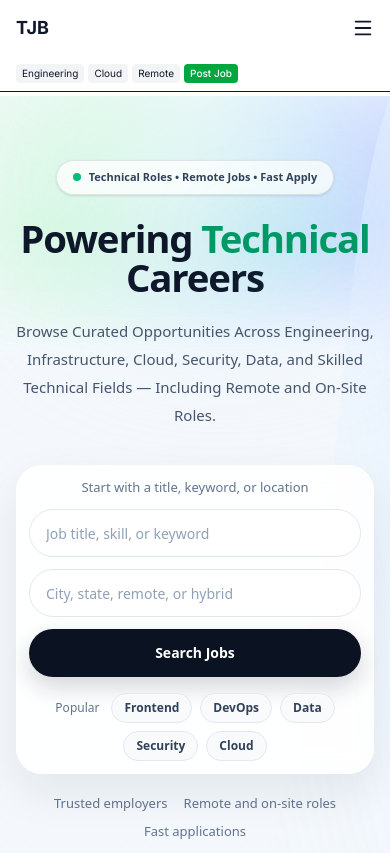
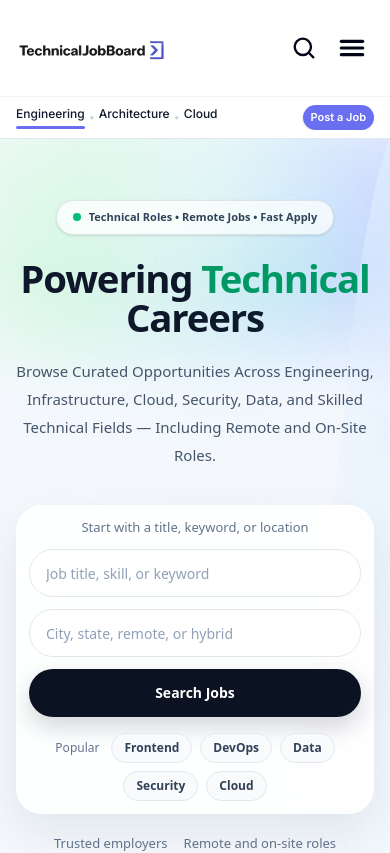
Before and after one commit to adebisidolapo/technicaljobboard, a Next.js app: page / in a window 390 px wide. Shown: the top 853 px of the page. Built offline with nearby package versions, Linux system fonts and the light colour scheme; no server answers; the database is empty.

Commit message:
update ui

```diff
--- a/components/SiteHeader.tsx
+++ b/components/SiteHeader.tsx
@@ -1,97 +1,296 @@
 "use client";
 
+import { useEffect, useRef, useState } from "react";
 import Link from "next/link";
-import { useState } from "react";
-import { Menu, X } from "lucide-react";
+import { usePathname } from "next/navigation";
+
+function NavLink({
+  href,
+  children,
+  onClick,
+}: {
+  href: string;
+  children: React.ReactNode;
+  onClick?: () => void;
+}) {
+  const pathname = usePathname();
+
+  const active =
+    href === "/"
+      ? pathname === "/"
+      : href.startsWith("/#")
+      ? false
+      : pathname === href || pathname?.startsWith(href + "/");
+
+  return (
+    <Link
+      href={href}
+      onClick={onClick}
+      className={[
+        "rounded-xl px-3 py-2 text-sm font-semibold transition",
+        active
+          ? "bg-[rgba(106,111,242,0.12)] text-[var(--brand-purple)]"
+          : "text-slate-900 hover:bg-slate-50 hover:text-[var(--brand-purple)]",
+      ].join(" ")}
+    >
+      {children}
+    </Link>
+  );
+}
+
+function MobileStripLink({
+  href,
+  children,
+  active = false,
+}: {
+  href: string;
+  children: React.ReactNode;
+  active?: boolean;
+}) {
+  return (
+    <Link
+      href={href}
+      className={[
+        "mobile-strip-link shrink-0 whitespace-nowrap text-[12px]",
+        active ? "active text-[var(--brand-purple)]" : "",
+      ].join(" ")}
+    >
+      {children}
+    </Link>
+  );
+}
 
 export default function SiteHeader() {
+  const pathname = usePathname();
   const [open, setOpen] = useState(false);
+
+  const [hidden, setHidden] = useState(false);
+  const lastY = useRef(0);
+  const stopTimer = useRef<number | null>(null);
+
+  useEffect(() => {
+    const onKeyDown = (e: KeyboardEvent) => {
+      if (e.key === "Escape") setOpen(false);
+    };
+
+    window.addEventListener("keydown", onKeyDown);
+    return () => window.removeEventListener("keydown", onKeyDown);
+  }, []);
+
+  useEffect(() => {
+    setOpen(false);
+  }, [pathname]);
+
+  useEffect(() => {
+    if (!open) return;
+
+    const prev = document.body.style.overflow;
+    document.body.style.overflow = "hidden";
+
+    return () => {
+      document.body.style.overflow = prev;
+    };
+  }, [open]);
+
+  useEffect(() => {
+    lastY.current = window.scrollY;
+
+    const onScroll = () => {
+      if (open) return;
+
+      const y = window.scrollY;
+      const delta = y - lastY.current;
+
+      if (Math.abs(delta) < 6) return;
+
+      if (delta > 0 && y > 80) {
+        setHidden(true);
+      } else {
+        setHidden(false);
+      }
+
+      lastY.current = y;
+
+      if (stopTimer.current) window.clearTimeout(stopTimer.current);
+      stopTimer.current = window.setTimeout(() => {
+        setHidden(false);
+      }, 180);
+    };
+
+    window.addEventListener("scroll", onScroll, { passive: true });
+
+    return () => {
+      window.removeEventListener("scroll", onScroll);
+      if (stopTimer.current) window.clearTimeout(stopTimer.current);
+    };
+  }, [open]);
 
   return (
     <>
-      <header className="fixed top-0 left-0 right-0 z-50 bg-white border-b">
-        <div className="max-w-7xl mx-auto px-4">
-
-          {/* TOP ROW */}
-          <div className="flex items-center justify-between h-14">
-
-            {/* LOGO */}
-            <Link href="/" className="font-bold text-lg">
-              TJB
+      <header
+        className={[
+          "fixed left-0 right-0 top-0 z-50 w-full transition-transform duration-200 ease-out",
+          hidden ? "-translate-y-full" : "translate-y-0",
+        ].join(" ")}
+      >
+        <div className="border-b border-slate-200 bg-white/95 backdrop-blur">
+          {/* DESKTOP HEADER */}
+          <div className="mx-auto hidden h-24 max-w-7xl items-center justify-between px-4 sm:px-6 md:flex md:h-28 lg:px-8">
+            <Link href="/" className="flex items-center">
+              <img
+                src="/Technicaljoblogo-removebg-preview.png"
+                alt="TechnicalJobboard"
+                className="h-20 w-auto object-contain sm:h-24 md:h-28"
+              />
             </Link>
 
-            {/* DESKTOP NAV */}
-            <nav className="hidden md:flex items-center gap-6 text-sm">
-              <Link href="/jobs">Jobs</Link>
-              <Link href="/categories">Categories</Link>
-              <Link href="/companies">Companies</Link>
+            <nav className="hidden items-center gap-2 md:flex">
+              <NavLink href="/">Home</NavLink>
+              <NavLink href="/all-jobs">All Jobs</NavLink>
 
               <Link
-                href="/post-job"
-                className="bg-green-600 text-white px-4 py-2 rounded-md text-sm font-medium"
+                href="/#categories"
+                className="rounded-xl px-3 py-2 text-sm font-semibold text-slate-900 transition hover:bg-slate-50 hover:text-[var(--brand-purple)]"
+              >
+                Categories
+              </Link>
+
+              <NavLink href="/jobseeker/login">Jobseeker</NavLink>
+              <NavLink href="/employer">Employer</NavLink>
+
+              <Link
+                href="/employer/jobs/new"
+                className="ml-2 inline-flex h-10 items-center justify-center rounded-xl bg-[var(--brand-purple)] px-4 text-sm font-semibold text-white shadow-sm transition hover:bg-[var(--brand-purple-dark)]"
               >
                 Post Job
               </Link>
             </nav>
-
-            {/* MOBILE MENU BUTTON */}
-            <button
-              className="md:hidden"
-              onClick={() => setOpen(!open)}
-            >
-              {open ? <X size={22} /> : <Menu size={22} />}
-            </button>
           </div>
 
-          {/* MOBILE CATEGORY ROW */}
-          <div className="md:hidden flex items-center gap-1 text-[10px] py-2 overflow-x-auto whitespace-nowrap">
+          {/* MOBILE HEADER */}
+          <div className="md:hidden">
+            <div className="mx-auto flex h-24 items-center justify-between px-4">
+              <Link href="/" className="flex items-center">
+                <img
+                  src="/Technicaljoblogo-removebg-preview.png"
+                  alt="TechnicalJobboard"
+                  className="h-20 w-auto object-contain"
+                />
+              </Link>
 
-            <span className="px-1.5 py-0.5 bg-gray-100 rounded">
-              Engineering
-            </span>
+              <div className="flex items-center gap-1">
+                <button
+                  type="button"
+                  aria-label="Search"
+                  className="inline-flex h-11 w-11 items-center justify-center rounded-full text-slate-950 transition hover:bg-slate-100"
+                >
+                  <svg
+                    viewBox="0 0 24 24"
+                    className="h-7 w-7"
+                    fill="none"
+                    stroke="currentColor"
+                    strokeWidth="2"
+                    strokeLinecap="round"
+                    strokeLinejoin="round"
+                  >
+                    <circle cx="11" cy="11" r="7" />
+                    <path d="m20 20-3.5-3.5" />
+                  </svg>
+                </button>
 
-            <span className="px-1.5 py-0.5 bg-gray-100 rounded">
-              Cloud
-            </span>
+                <button
+                  type="button"
+                  onClick={() => setOpen((v) => !v)}
+                  aria-label="Toggle menu"
+                  className="inline-flex h-11 w-11 items-center justify-center rounded-full text-slate-950 transition hover:bg-slate-100"
+                >
+                  <svg
+                    viewBox="0 0 24 24"
+                    className="h-8 w-8"
+                    fill="none"
+                    stroke="currentColor"
+                    strokeWidth="2.4"
+                    strokeLinecap="round"
+                  >
+                    <path d="M4 7h16" />
+                    <path d="M4 12h16" />
+                    <path d="M4 17h16" />
+                  </svg>
+                </button>
+              </div>
+            </div>
 
-            <span className="px-1.5 py-0.5 bg-gray-100 rounded">
-              Remote
-            </span>
+            {/* MOBILE STRIP (REDUCED SIZE) */}
+            <div className="border-t border-slate-100 px-4 py-2">
+              <div className="no-scrollbar flex items-center gap-1 overflow-x-auto text-[11px]">
+                <MobileStripLink href="/#categories" active>
+                  Engineering
+                </MobileStripLink>
 
-            <Link
-              href="/post-job"
-              className="px-1.5 py-0.5 bg-green-600 text-white rounded font-medium"
-            >
-              Post Job
-            </Link>
+                <span className="shrink-0 text-slate-300">•</span>
 
+                <MobileStripLink href="/#categories">
+                  Architecture
+                </MobileStripLink>
+
+                <span className="shrink-0 text-slate-300">•</span>
+
+                <MobileStripLink href="/#categories">
+                  Cloud
+                </MobileStripLink>
+
+                <Link
+                  href="/employer/jobs/new"
+                  className="ml-auto shrink-0 rounded-full bg-[var(--brand-purple)] px-2 py-1 text-[11px] font-semibold text-white shadow-sm transition hover:bg-[var(--brand-purple-dark)]"
+                >
+                  Post a Job
+                </Link>
+              </div>
+            </div>
           </div>
         </div>
 
-        {/* MOBILE MENU */}
         {open && (
-          <div className="md:hidden border-t bg-white">
-            <div className="flex flex-col p-4 gap-4 text-sm">
+          <div className="md:hidden">
+            <button
+              type="button"
+              className="fixed inset-0 z-40 bg-black/30"
+              aria-label="Close menu"
+              onClick={() => setOpen(false)}
+            />
 
-              <Link href="/jobs" onClick={() => setOpen(false)}>
-                Jobs
-              </Link>
+            <div className="relative z-50 border-t border-slate-200 bg-white">
+              <div className="mx-auto flex max-w-7xl flex-col gap-2 px-4 py-4">
+                <NavLink href="/" onClick={() => setOpen(false)}>
+                  Home
+                </NavLink>
 
-              <Link href="/categories" onClick={() => setOpen(false)}>
-                Categories
-              </Link>
+                <NavLink href="/all-jobs" onClick={() => setOpen(false)}>
+                  All Jobs
+                </NavLink>
 
-              <Link href="/companies" onClick={() => setOpen(false)}>
-                Companies
-              </Link>
+                <Link
+                  href="/#categories"
+                  onClick={() => setOpen(false)}
+                  className="rounded-xl px-3 py-3 text-sm font-semibold text-slate-900 transition hover:bg-slate-50 hover:text-[var(--brand-purple)]"
+                >
+                  Categories
+                </Link>
 
+                <NavLink href="/jobseeker/login" onClick={() => setOpen(false)}>
+                  Jobseeker
+                </NavLink>
+
+                <NavLink href="/employer/login" onClick={() => setOpen(false)}>
+                  Employer
+                </NavLink>
+              </div>
             </div>
           </div>
         )}
       </header>
 
-      {/* HEADER SPACER */}
-      <div className="h-[96px] md:h-14" />
+      <div className="h-[136px] md:h-28" />
     </>
   );
 }
```
